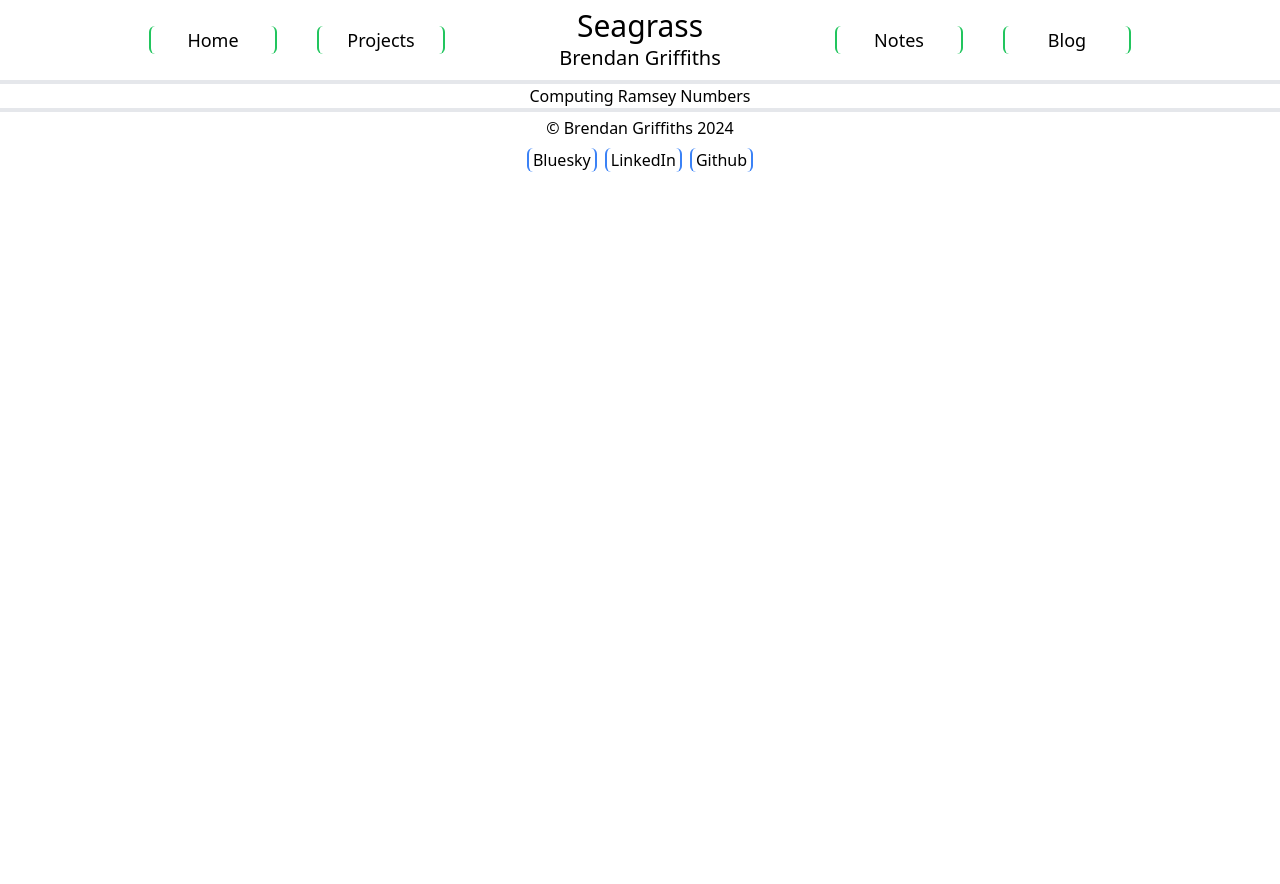
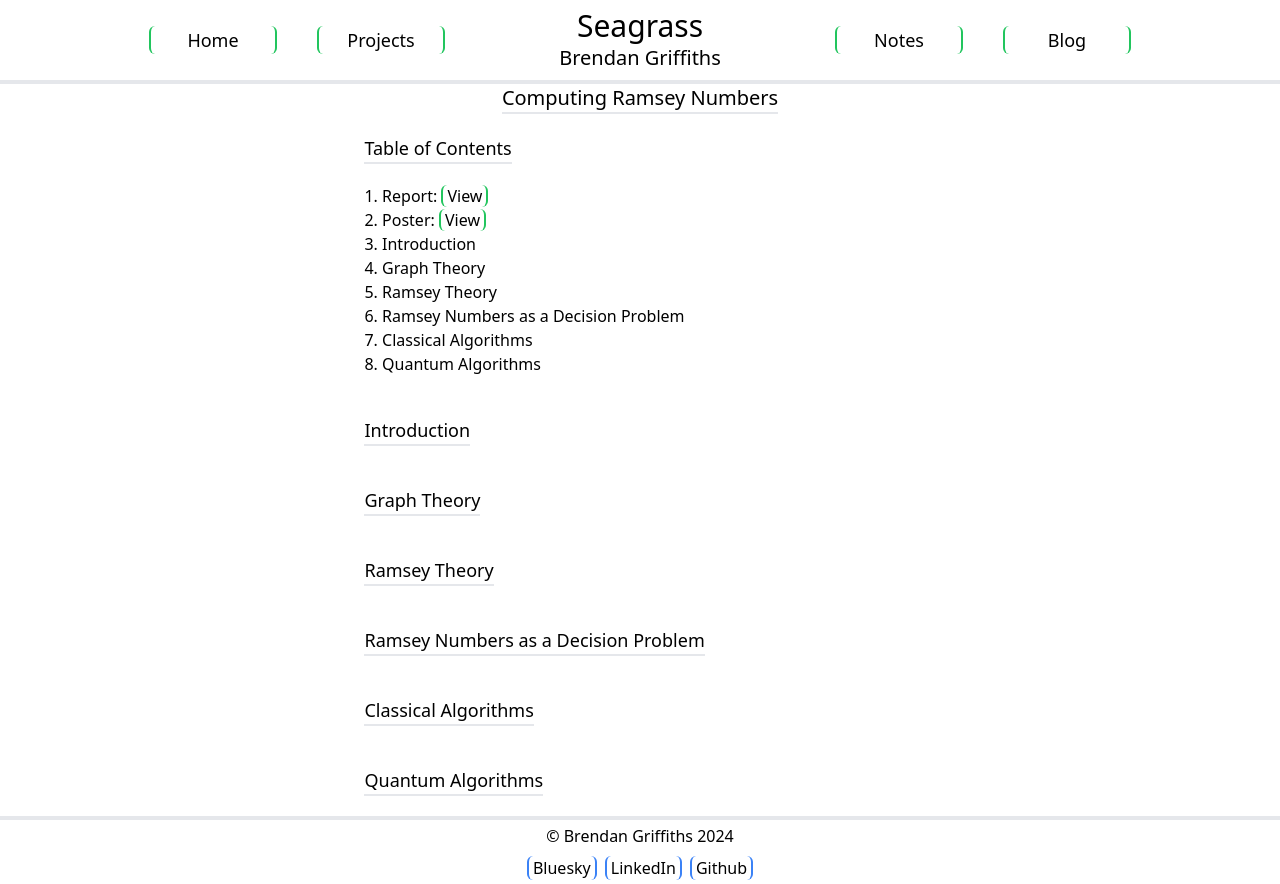
Before and after one commit to orwellian225/seagrass, a SvelteKit app: page /projects/computing-ramnums in a window 1280 px wide. Before the commit the page ends 800 px from the top, so only its background shows below. Built offline with nearby package versions, Linux system fonts and the light colour scheme.

Commit message:
add: crn page

```diff
--- a/src/routes/projects/computing-ramnums/+page.svelte
+++ b/src/routes/projects/computing-ramnums/+page.svelte
@@ -1 +1,42 @@
-<h3>Computing Ramsey Numbers</h3>
+<script lang="ts">
+    import InternalLink from "$lib/components/internal-link.svelte"
+
+</script>
+
+<div class="w-full md:w-2/3 h-full flex flex-col justify-start items-center ">
+    <h2 class='text-xl border-b-2'>Computing Ramsey Numbers</h2>
+
+    <section class="w-4/5 md:w-2/3 h-full flex flex-col justify-start items-start py-5 gap-5">
+        <h3 class="text-lg border-b-2">Table of Contents</h3>
+
+        <ol class="list-decimal list-inside">
+            <li>Report: <InternalLink link="/Computing-Ramsey-Numbers.pdf">View</InternalLink></li>
+            <li>Poster: <InternalLink link="/CRN-Poster.pdf">View</InternalLink></li>
+            <li>Introduction</li>
+            <li>Graph Theory</li>
+            <li>Ramsey Theory</li>
+            <li>Ramsey Numbers as a Decision Problem</li>
+            <li>Classical Algorithms</li>
+            <li>Quantum Algorithms</li>
+        </ol>
+    </section>
+
+    <section class="w-4/5 md:w-2/3 h-full flex flex-col justify-start items-start py-5 gap-5">
+        <h3 class="text-lg border-b-2">Introduction</h3>
+    </section>
+    <section class="w-4/5 md:w-2/3 h-full flex flex-col justify-start items-start py-5 gap-5">
+        <h3 class="text-lg border-b-2">Graph Theory</h3>
+    </section>
+    <section class="w-4/5 md:w-2/3 h-full flex flex-col justify-start items-start py-5 gap-5">
+        <h3 class="text-lg border-b-2">Ramsey Theory</h3>
+    </section>
+    <section class="w-4/5 md:w-2/3 h-full flex flex-col justify-start items-start py-5 gap-5">
+        <h3 class="text-lg border-b-2">Ramsey Numbers as a Decision Problem</h3>
+    </section>
+    <section class="w-4/5 md:w-2/3 h-full flex flex-col justify-start items-start py-5 gap-5">
+        <h3 class="text-lg border-b-2">Classical Algorithms</h3>
+    </section>
+    <section class="w-4/5 md:w-2/3 h-full flex flex-col justify-start items-start py-5 gap-5">
+        <h3 class="text-lg border-b-2">Quantum Algorithms</h3>
+    </section>
+</div>
```
Also changed, not shown: 2 other files (tests, documents, lock files or other folders).
